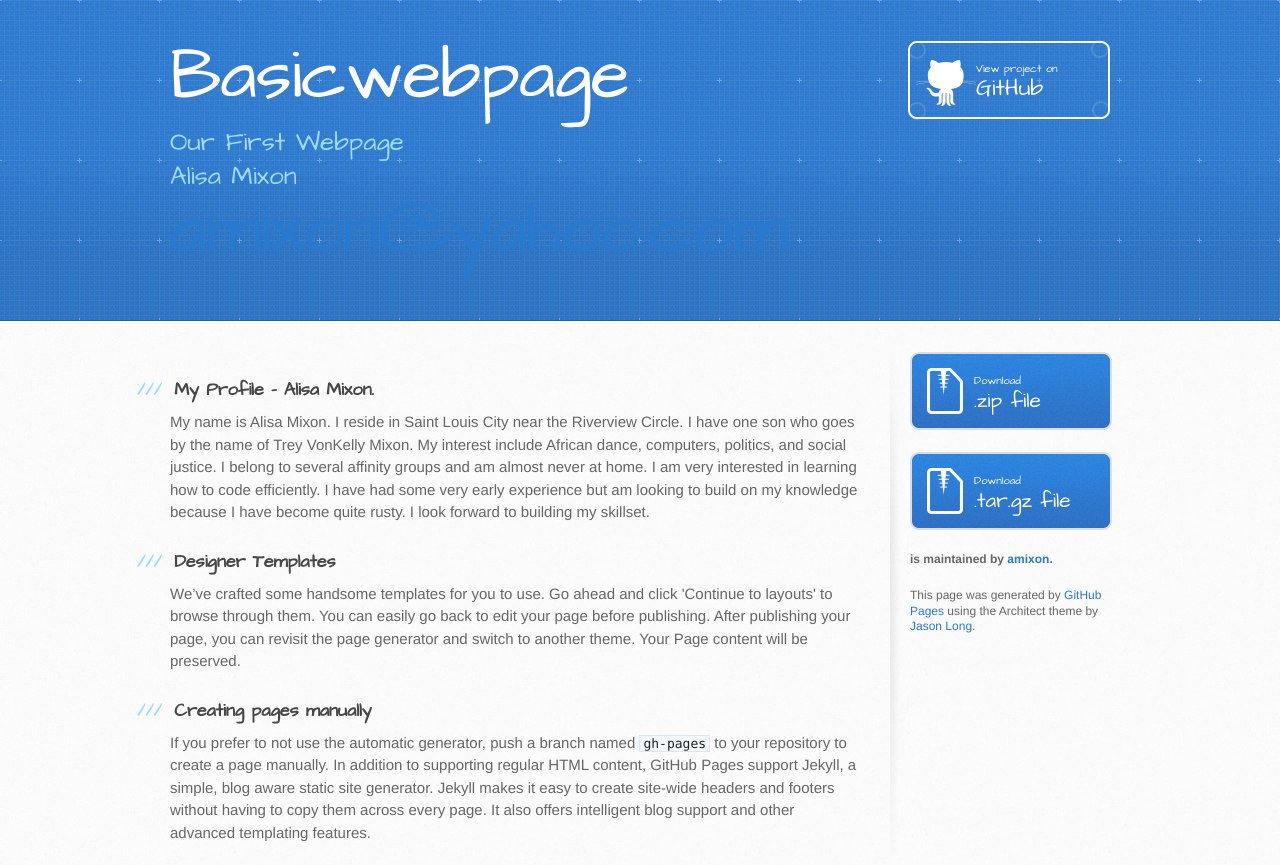
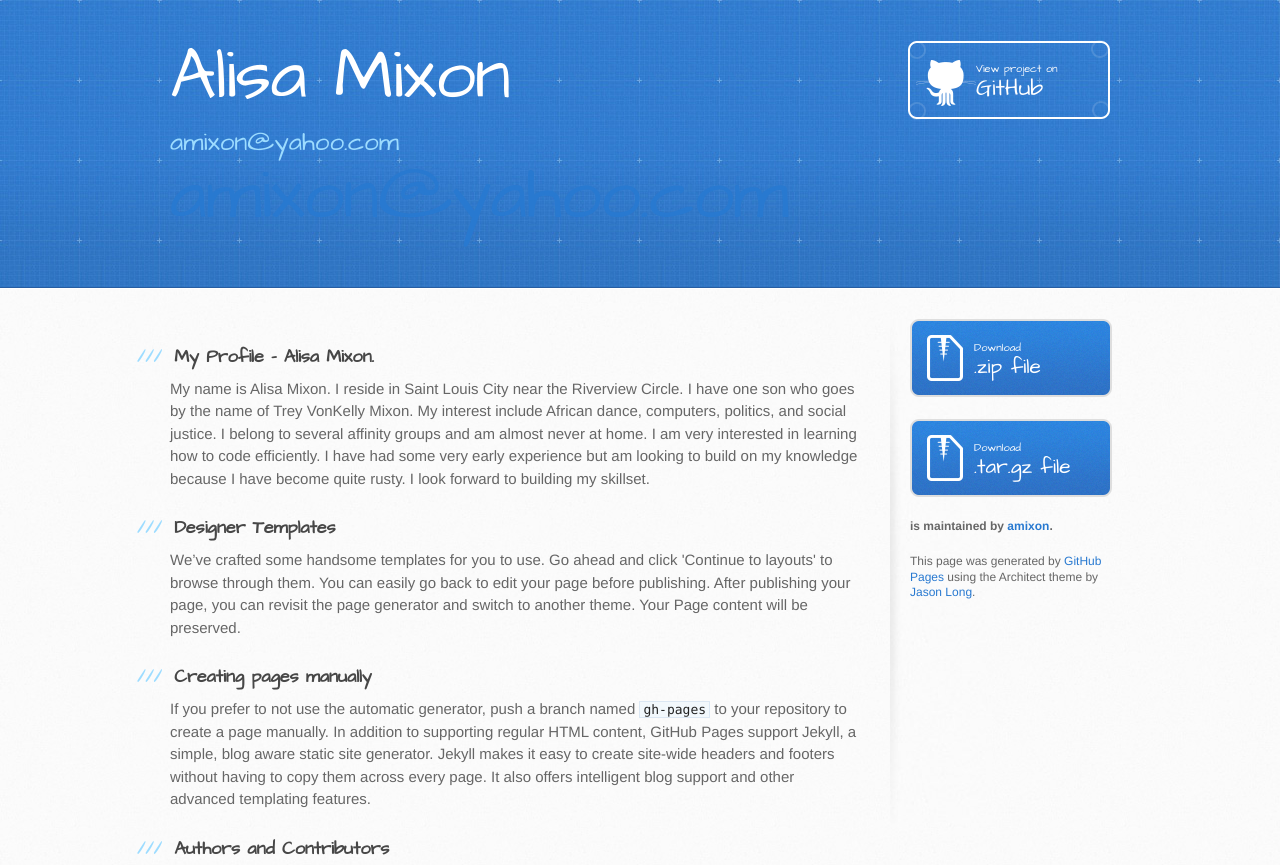
Before and after one commit to amixon/basicwebpage, a plain HTML site: page index.html in a window 1280 px wide. Shown: the top 865 px of the page. Drawn offline with Linux system fonts and the light colour scheme.

Commit message:
Update index.html

```diff
--- a/index.html
+++ b/index.html
@@ -19,9 +19,8 @@
   <body>
     <header>
       <div class="inner">
-        <h1>Basicwebpage</h1>
-        <h2>Our First Webpage</h2>
-        <h2>Alisa Mixon</h2>
+        <h1>Alisa Mixon</h1>
+        <h2>amixon@yahoo.com</h2>
         <h1><a href emailto:amixon@yahoo.com>amixon@yahoo.com</a></h1>
         <a href="https://github.com/amixon/basicwebpage" class="button"><small>View project on</small> GitHub</a>
       </div>
```
